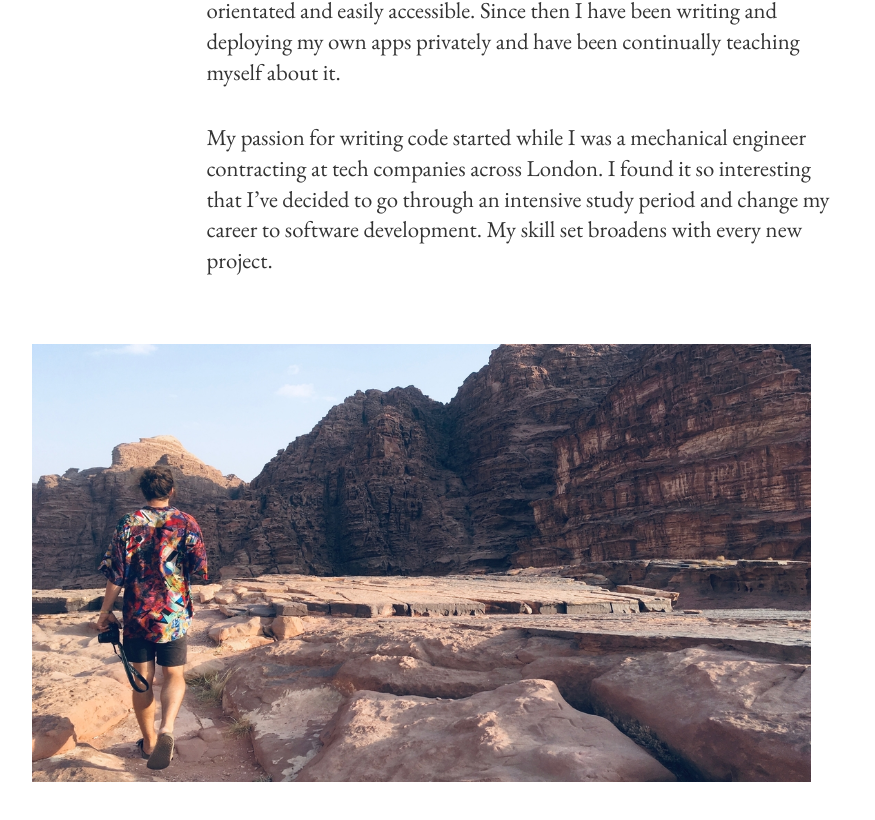
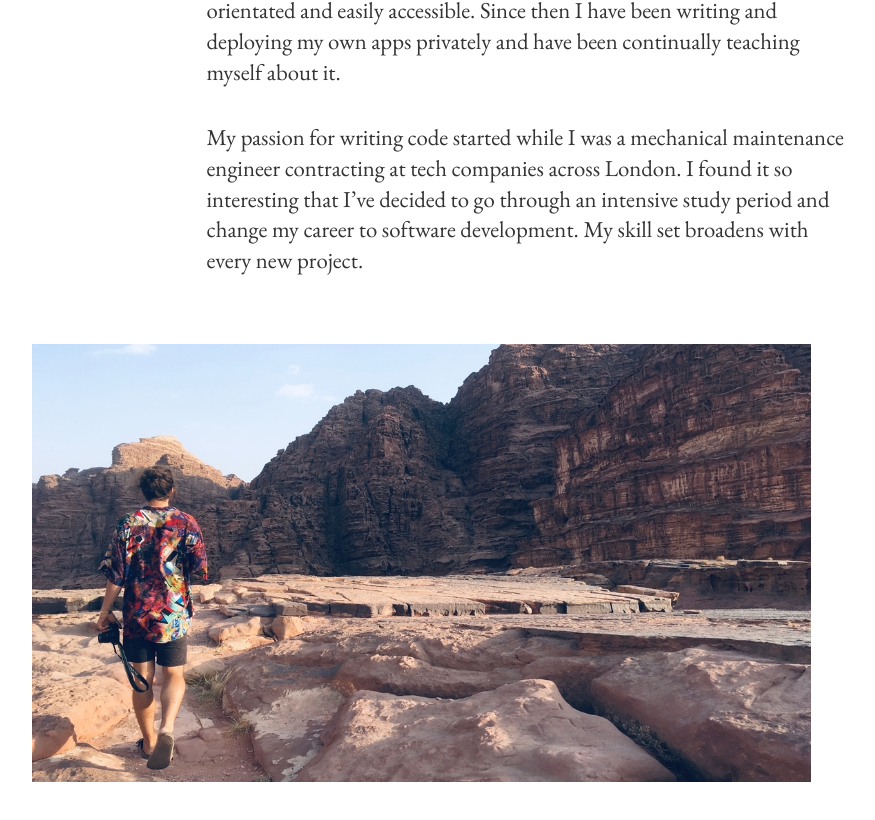
Before and after one commit to adamGuinea/porfolio, a React (Create React App) app: page / in a window 1280 px wide. Shown: the part 3039-3859 px from the top of the page, without its empty margins (362-1237 px from the left). Built offline with nearby package versions, Linux system fonts and the light colour scheme.

Commit message:
updated CV

```diff
--- a/src/App.js
+++ b/src/App.js
@@ -228,7 +228,7 @@ class App extends React.Component {
                               uploaded photos. Users can follow each other and
                               receive notifications about their friends activity
                               as well as rate and comment on posts with AJAX
-                              requests.
+                              requests. Sign in as 'Alex', password: user.
                             </p>
                             <p>
                               I love exploring new places, so once I got a
@@ -269,6 +269,7 @@ class App extends React.Component {
                                 stellahart-next
                               </a>
                             </p>
+
                             {this.state.hover ? (
                               <picture>
                                 <source
@@ -295,7 +296,8 @@ class App extends React.Component {
                               MySQL database with Prisma as the interface layer
                               for CRUD operations, as well as GraphQL Yoga to
                               send email and handle authentication logic.
-                              Payment processing is handled with Stripe.
+                              Payment processing is handled with Stripe. Sign in
+                              with user@gmail.com, password: user.
                             </p>
                             <p>
                               Once logged in users can upload items, make
@@ -423,17 +425,18 @@ class App extends React.Component {
                             <p>
                               Fictional tour site for a real-life trip I'd like
                               to do one day. Using a MERN stack with SASS
-                              styling. Hosted on two different servers with
+                              styling it's hosted on two different servers with
                               create-react-app powering the front end and a Node
                               API handling authentication and token
                               authorization on the back end. Choose a username
                               and avatar on signup, otherwise you can be an egg.
+                              Sign in with user@gmail.com, password: user.
                             </p>
                             <p>
                               Once signed in you can post on a message board
                               where posts are displayed chronologically with
                               full CRUD operations.{" "}
-                              <em>More functionality coming soon</em>
+                              <em>More functionality coming soon.</em>
                             </p>
                           </div>
                         </div>
@@ -501,7 +504,8 @@ class App extends React.Component {
                           </div>
                           <div className="c-8">
                             <p>
-                              Built using Amazon Web Services from a course by{" "}
+                              Built using Amazon Web Services from what I
+                              learned on{" "}
                               <a
                                 href="https://serverless-stack.com/"
                                 rel="noopener noreferrer"
@@ -515,7 +519,9 @@ class App extends React.Component {
                               DynamoDB and CloudFront serves out the app. Route
                               53 was used for Domain registration and connecting
                               user requests to an S3 bucket. Security is
-                              provided by AWS Certificate Manager.
+                              provided by AWS Certificate Manager and Stripe
+                              takes care of billing. Currently working on
+                              support for Facebook login.
                             </p>
                             <p>
                               This was my first time using Lambda's event driven
@@ -557,11 +563,11 @@ class App extends React.Component {
                     </p>
                     <p>
                       My passion for writing code started while I was a
-                      mechanical engineer contracting at tech companies across
-                      London. I found it so interesting that I’ve decided to go
-                      through an intensive study period and change my career to
-                      software development. My skill set broadens with every new
-                      project.
+                      mechanical maintenance engineer contracting at tech
+                      companies across London. I found it so interesting that
+                      I’ve decided to go through an intensive study period and
+                      change my career to software development. My skill set
+                      broadens with every new project.
                     </p>
                   </div>
                   <figure className="p-1">
```
Also changed, not shown: public/latenotes.jpg, 1 other file (tests, documents, lock files or other folders).
